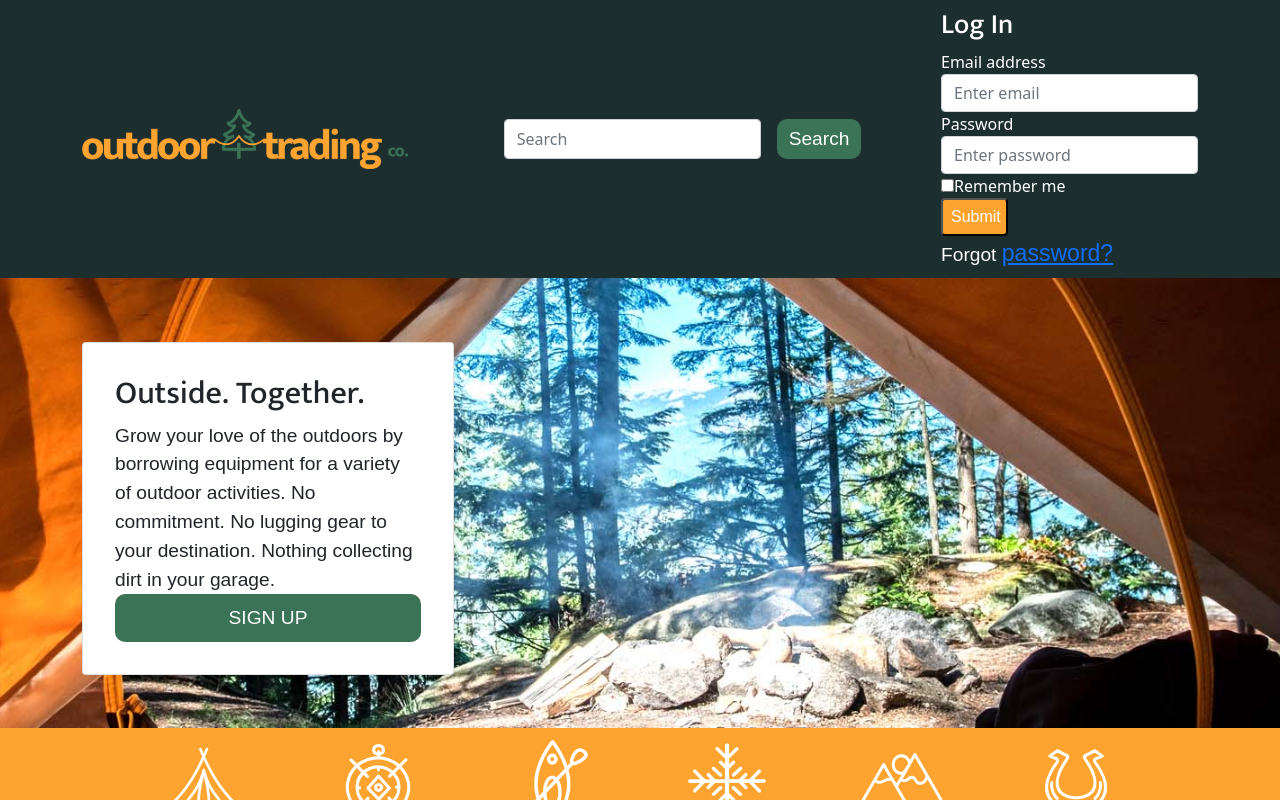
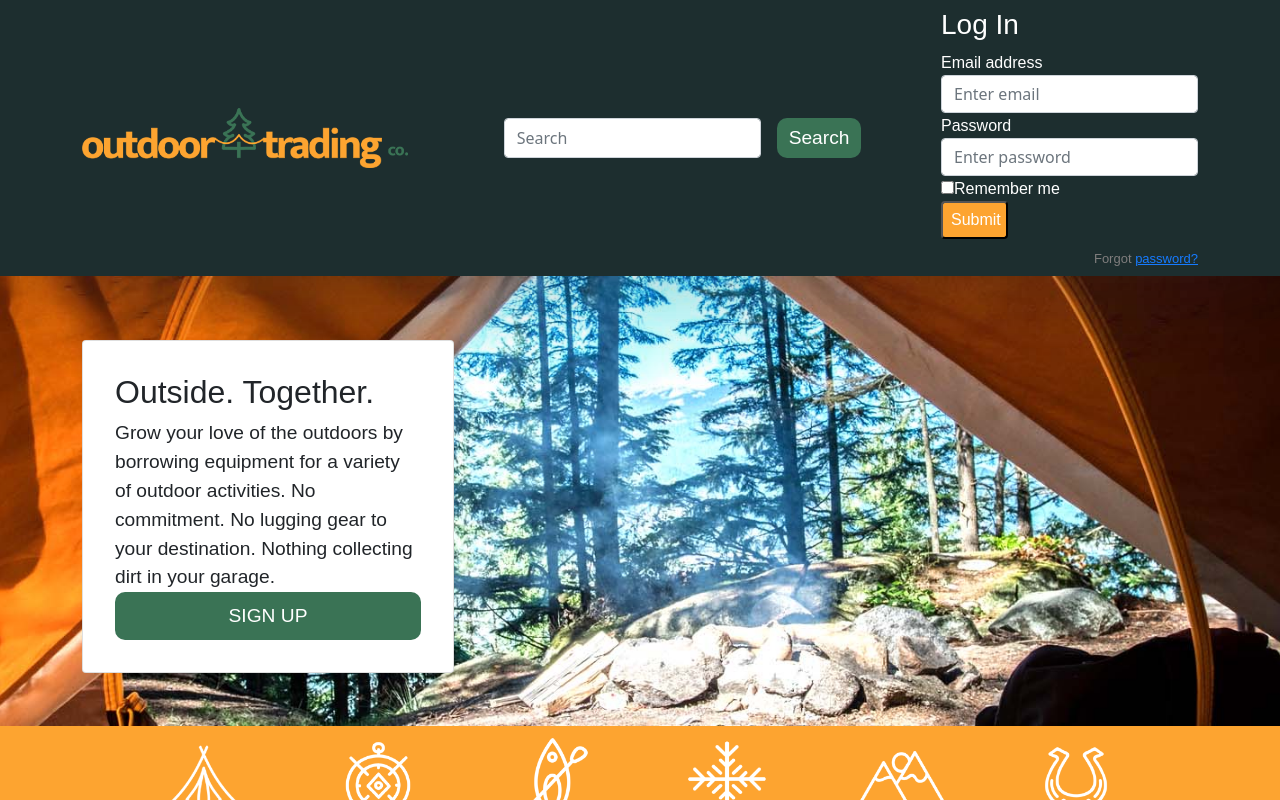
Before and after one commit to NeedaMehmud/outdoor-trading-co, a React (Create React App) app in the folder client/: page / in a window 1280 px wide. Both pictures are taken after a click on the button "Sign In". Shown: the top 800 px of the page. Built offline with nearby package versions, Linux system fonts and the light colour scheme; a web font is replaced by a local one.

Commit message:
added more styling to login

```diff
--- a/client/src/style/Login.css
+++ b/client/src/style/Login.css
@@ -10,3 +10,76 @@
 .login h3 {
   color: white;
 }
+
+@import url('https://fonts.googleapis.com/css?family=Fira+Sans:400,500,600,700,800');
+
+* {
+  box-sizing: border-box;
+}
+
+body {
+  min-height: 100vh;
+  display: flex;
+  font-weight: 400;
+  font-family: 'Fira Sans', sans-serif;
+}
+
+h1,h2,h3,h4,h5,h6,label,span {
+  font-weight: 500;
+  font-family: 'Fira Sans', sans-serif;
+}
+
+body, html, .App, #root, .auth-wrapper {
+  width: 100%;
+  height: 100%;
+}
+
+.navbar-light {
+  box-shadow: 0px 14px 80px rgba(34, 35, 58, 0.2);
+}
+
+.auth-wrapper {
+  display: flex;
+  justify-content: center;
+  flex-direction: column;
+  text-align: left;
+}
+
+.auth-inner {
+  width: 450px;
+  margin: auto;
+  background: #ffffff;
+  box-shadow: 0px 14px 80px rgba(34, 35, 58, 0.2);
+  padding: 40px 55px 45px 55px;
+  border-radius: 15px;
+  transition: all .3s;
+}
+
+.auth-wrapper .form-control:focus {
+  border-color: #167bff;
+  box-shadow: none;
+}
+
+.auth-wrapper h3 {
+  text-align: center;
+  margin: 0;
+  line-height: 1;
+  padding-bottom: 20px;
+}
+
+.custom-control-label {
+  font-weight: 400;
+}
+
+.forgot-password,
+.forgot-password a {
+  text-align: right;
+  font-size: 13px;
+  padding-top: 10px;
+  color: #7f7d7d;
+  margin: 0;
+}
+
+.forgot-password a {
+  color: #167bff;
+}
```
Also changed, not shown: client/src/style/Signup.css (added).
